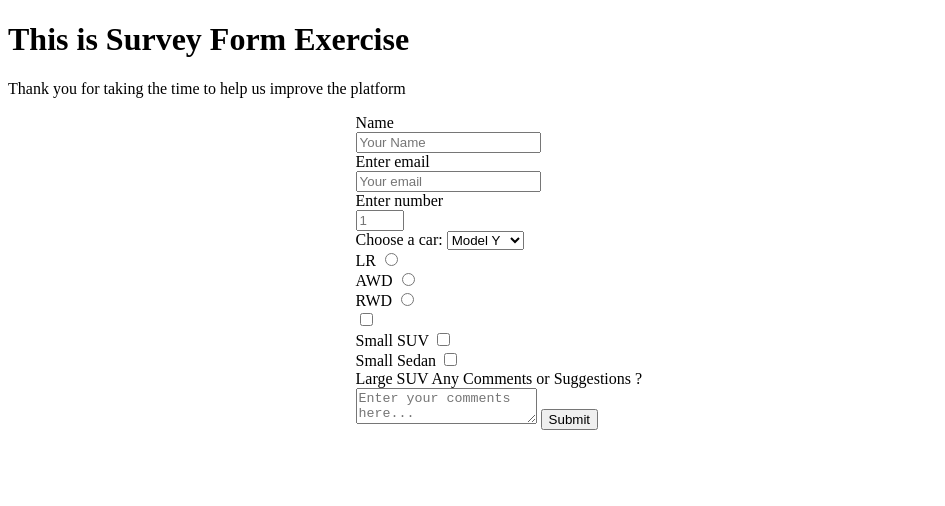
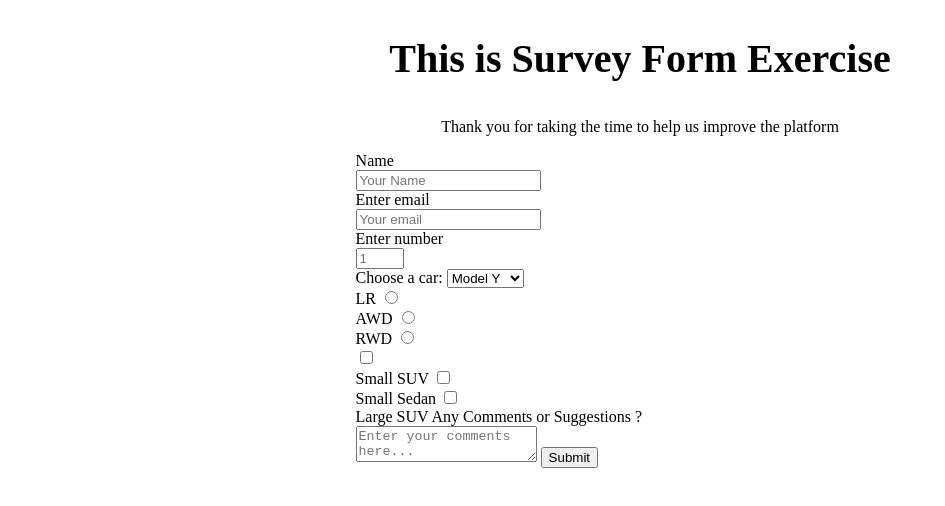
Before and after one commit to vikramvi/SurveyForm, a plain HTML site: page index.html in a window 1280 px wide. Shown: the whole page, without its empty margins (0-945 px from the left). Drawn offline with Linux system fonts and the light colour scheme.

Commit message:
centered title, description

```diff
--- a/style.css
+++ b/style.css
@@ -2,3 +2,14 @@
   max-width: 45%;
   margin: auto;
 }
+
+#title {
+  font-size: 2.5em;
+  text-align: center;
+  line-height: 1.6;
+}
+
+#description {
+  font-size: 1em;
+  text-align: center;
+}
```
